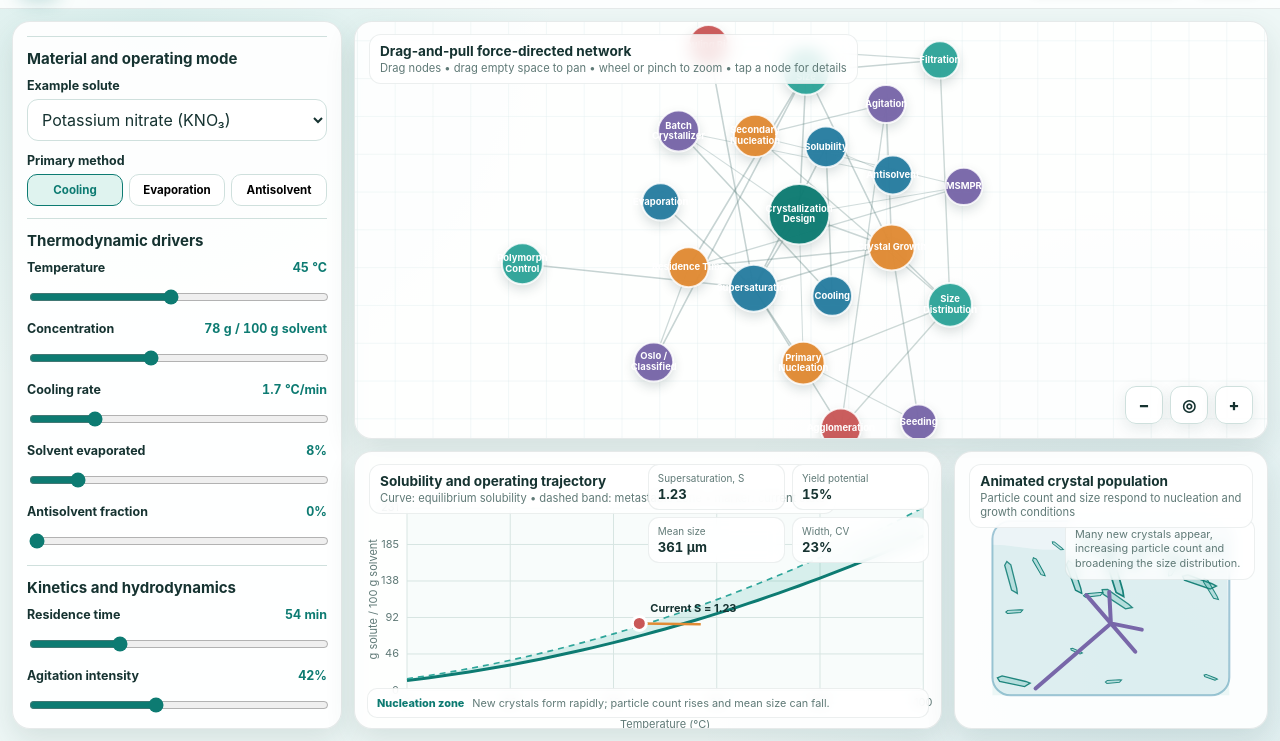
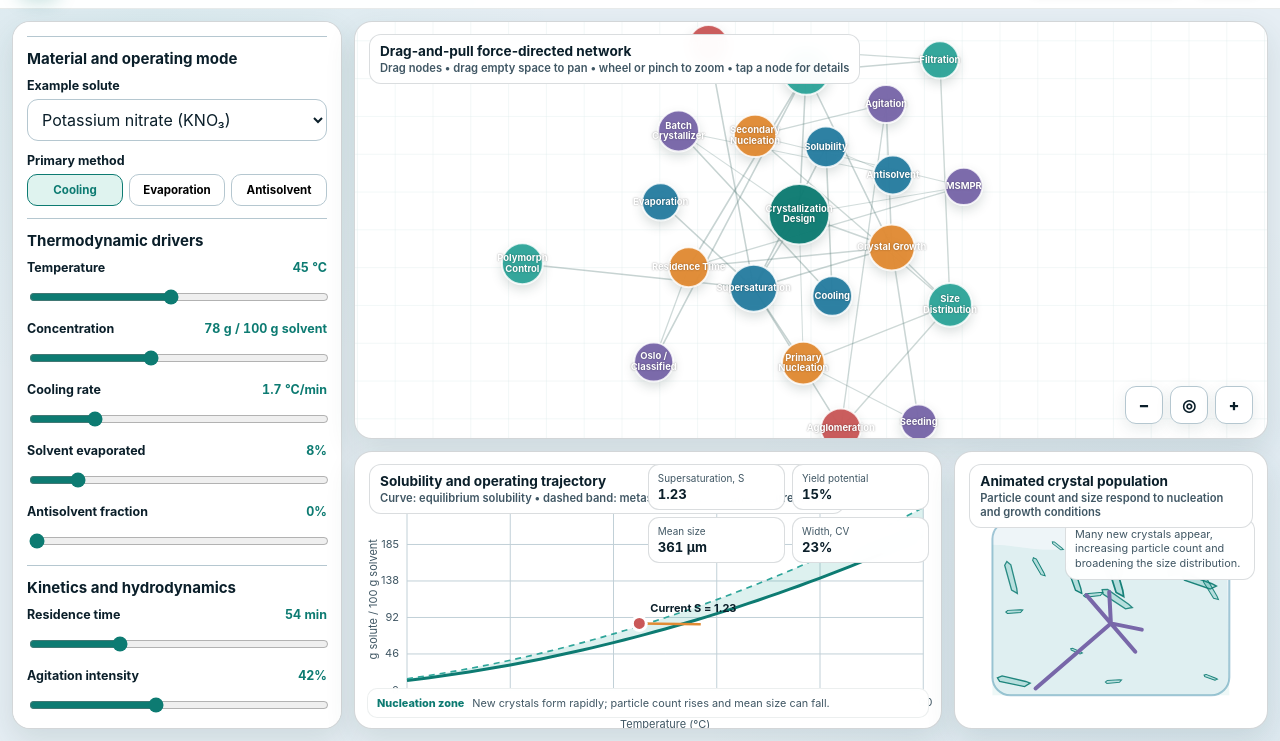
Before and after one commit to iec-acs/xtal, a plain HTML site: page index.html in a window 1280 px wide. Shown: the part 59-800 px from the top of the page. Drawn offline with Linux system fonts and the light colour scheme; animation ran at ten frames a second.

Commit message:
Update index.html

```diff
--- a/index.html
+++ b/index.html
@@ -7,12 +7,12 @@
   <title>Crystallization Design Explorer | ACS I&EC</title>
   <style>
     :root{
-      --bg:#eef7f6;
+      --bg:#e6eef4;
       --panel:#ffffff;
-      --panel-2:#f7fbfa;
-      --ink:#163331;
-      --muted:#607a77;
-      --line:#cfe0dd;
+      --panel-2:#f5f8fa;
+      --ink:#0b1f2a;
+      --muted:#405764;
+      --line:#b5c7d0;
       --accent:#0d7b72;
       --accent-2:#2ea59a;
       --accent-soft:#dff3ef;
@@ -29,8 +29,8 @@
       font-family:Inter,ui-sans-serif,system-ui,-apple-system,BlinkMacSystemFont,"Segoe UI",sans-serif;
       color:var(--ink);
       background:
-        radial-gradient(circle at 12% 8%,rgba(46,165,154,.11),transparent 30%),
-        radial-gradient(circle at 90% 90%,rgba(39,125,161,.09),transparent 34%),
+        radial-gradient(circle at 12% 8%,rgba(46,165,154,.065),transparent 30%),
+        radial-gradient(circle at 90% 90%,rgba(39,125,161,.055),transparent 34%),
         var(--bg);
       overflow:hidden;
     }
@@ -49,7 +49,7 @@
       gap:16px;
       padding:12px 18px;
       border-bottom:1px solid rgba(22,51,49,.10);
-      background:rgba(255,255,255,.82);
+      background:rgba(255,255,255,.97);
       backdrop-filter:blur(12px);
       z-index:20;
     }
@@ -66,7 +66,7 @@
       margin:0;font-size:clamp(1rem,2.1vw,1.35rem);line-height:1.15;
       white-space:nowrap;overflow:hidden;text-overflow:ellipsis;
     }
-    .brand-copy p{margin:3px 0 0;color:var(--muted);font-size:.78rem}
+    .brand-copy p{margin:3px 0 0;color:var(--muted);font-size:.78rem;font-weight:600}
     .top-actions{display:flex;align-items:center;gap:8px}
     .btn{
       border:1px solid var(--line);background:var(--panel);color:var(--ink);
@@ -88,8 +88,8 @@
       min-height:0;
       overflow:auto;
       padding:14px;
-      background:rgba(255,255,255,.92);
-      border:1px solid rgba(22,51,49,.10);
+      background:#ffffff;
+      border:1px solid rgba(11,31,42,.18);
       border-radius:var(--radius);
       box-shadow:var(--shadow);
       scrollbar-width:thin;
@@ -121,9 +121,9 @@
     .segmented button.active{background:var(--accent-soft);border-color:var(--accent);color:var(--accent)}
     .checkline{display:flex;align-items:center;gap:8px;font-size:.78rem}
     .checkline input{accent-color:var(--accent)}
-    .hint{font-size:.72rem;line-height:1.45;color:var(--muted);margin:8px 0 0}
+    .hint{font-size:.72rem;line-height:1.45;color:#405764;font-weight:600;margin:8px 0 0}
     .legend{
-      display:grid;grid-template-columns:1fr 1fr;gap:7px 10px;font-size:.7rem;color:var(--muted)
+      display:grid;grid-template-columns:1fr 1fr;gap:7px 10px;font-size:.7rem;color:#405764;font-weight:600
     }
     .legend span{display:flex;align-items:center;gap:6px}
     .dot{width:9px;height:9px;border-radius:50%;flex:none}
@@ -135,8 +135,8 @@
     }
     .panel{
       position:relative;min-width:0;min-height:0;
-      background:rgba(255,255,255,.90);
-      border:1px solid rgba(22,51,49,.10);
+      background:#ffffff;
+      border:1px solid rgba(11,31,42,.18);
       border-radius:var(--radius);
       box-shadow:var(--shadow);
       overflow:hidden;
@@ -147,11 +147,11 @@
       pointer-events:none;
     }
     .panel-title{
-      background:rgba(255,255,255,.82);backdrop-filter:blur(8px);
-      border:1px solid rgba(22,51,49,.08);border-radius:12px;padding:8px 10px;
+      background:rgba(255,255,255,.97);backdrop-filter:blur(8px);
+      border:1px solid rgba(11,31,42,.15);border-radius:12px;padding:8px 10px;
     }
     .panel-title strong{display:block;font-size:.85rem}
-    .panel-title span{display:block;font-size:.7rem;color:var(--muted);margin-top:2px}
+    .panel-title span{display:block;font-size:.7rem;color:#405764;font-weight:600;margin-top:2px}
     .canvas-wrap{position:absolute;inset:0}
     canvas{display:block;width:100%;height:100%}
     .graph-tools{
@@ -160,12 +160,12 @@
     }
     .icon-btn{
       width:38px;height:38px;border-radius:11px;border:1px solid var(--line);
-      background:rgba(255,255,255,.90);color:var(--ink);font-weight:800;
+      background:#ffffff;color:var(--ink);font-weight:800;
       cursor:pointer;box-shadow:0 5px 15px rgba(29,72,68,.10)
     }
     .node-card{
       position:absolute;z-index:6;left:14px;bottom:14px;width:min(320px,calc(100% - 90px));
-      background:rgba(255,255,255,.94);border:1px solid var(--line);
+      background:#ffffff;border:1px solid var(--line);
       border-radius:14px;padding:11px 12px;box-shadow:0 8px 22px rgba(29,72,68,.12);
       display:none;
     }
@@ -185,22 +185,22 @@
       width:min(310px,48%);
     }
     .metric{
-      background:rgba(255,255,255,.88);backdrop-filter:blur(8px);
-      border:1px solid rgba(22,51,49,.08);border-radius:11px;padding:7px 9px
+      background:rgba(255,255,255,.98);backdrop-filter:blur(8px);
+      border:1px solid rgba(11,31,42,.15);border-radius:11px;padding:7px 9px
     }
     .metric span{display:block;font-size:.62rem;color:var(--muted)}
     .metric strong{display:block;font-size:.82rem;margin-top:2px;font-variant-numeric:tabular-nums}
     .status-line{
       position:absolute;left:12px;right:12px;bottom:10px;z-index:4;
       display:flex;gap:8px;align-items:center;font-size:.68rem;color:var(--muted);
-      background:rgba(255,255,255,.82);backdrop-filter:blur(7px);
+      background:rgba(255,255,255,.97);backdrop-filter:blur(7px);
       border-radius:10px;padding:7px 9px;border:1px solid rgba(22,51,49,.08)
     }
     .status-pill{font-weight:800;color:var(--accent)}
     .help-bubble{
       position:absolute;right:12px;top:66px;max-width:190px;
-      border:1px solid rgba(22,51,49,.08);border-radius:12px;
-      background:rgba(255,255,255,.78);backdrop-filter:blur(6px);
+      border:1px solid rgba(11,31,42,.15);border-radius:12px;
+      background:rgba(255,255,255,.97);backdrop-filter:blur(6px);
       padding:8px 9px;font-size:.68rem;color:var(--muted);line-height:1.35
     }
 
@@ -898,11 +898,13 @@
 
       if(view.scale>.50){
         ctx.fillStyle="#fff";
+        ctx.shadowColor="rgba(0,0,0,.38)";ctx.shadowBlur=2;
         ctx.textAlign="center";ctx.textBaseline="middle";
         ctx.font=`${n.id==="core" ? 700 : 650} ${Math.max(8,Math.min(12,10.5*view.scale))}px Inter, sans-serif`;
         const lines=n.label.split("\\n");
         const lineH=Math.max(10,12*view.scale);
         lines.forEach((line,i)=>ctx.fillText(line,p.x,p.y+(i-(lines.length-1)/2)*lineH));
+        ctx.shadowColor="transparent";
       }
     }
 
@@ -1016,13 +1018,13 @@
     const y=val=>pad.t+ph-(val/maxY)*ph;
 
     // Plot background
-    ctx.fillStyle="rgba(247,251,250,.78)";
+    ctx.fillStyle="rgba(255,255,255,.97)";
     roundedRect(ctx,pad.l,pad.t,pw,ph,10);ctx.fill();
 
     // Grid and axes
     ctx.font="11px Inter, sans-serif";
-    ctx.fillStyle="#607a77";
-    ctx.strokeStyle="#d7e5e2";
+    ctx.fillStyle="#405764";
+    ctx.strokeStyle="#c1d0d7";
     ctx.lineWidth=1;
     for(let i=0;i<=5;i++){
       const yy=pad.t+ph*i/5;
@@ -1035,7 +1037,7 @@
       ctx.beginPath();ctx.moveTo(xx,pad.t);ctx.lineTo(xx,pad.t+ph);ctx.stroke();
       ctx.textAlign="center";ctx.textBaseline="top";ctx.fillText(String(i*20),xx,pad.t+ph+7);
     }
-    ctx.fillStyle="#607a77";
+    ctx.fillStyle="#405764";
     ctx.textAlign="center";ctx.fillText("Temperature (°C)",pad.l+pw/2,h-9);
     ctx.save();ctx.translate(13,pad.t+ph/2);ctx.rotate(-Math.PI/2);ctx.fillText("g solute / 100 g solvent",0,0);ctx.restore();
 
@@ -1080,7 +1082,7 @@
     const cx=x(v.temperature),cy=y(r.effectiveConcentration);
     ctx.beginPath();ctx.arc(cx,cy,7,0,Math.PI*2);ctx.fillStyle="#c95858";ctx.fill();
     ctx.lineWidth=3;ctx.strokeStyle="#fff";ctx.stroke();
-    ctx.font="700 11px Inter, sans-serif";ctx.fillStyle="#163331";
+    ctx.font="700 11px Inter, sans-serif";ctx.fillStyle="#0b1f2a";
     ctx.textAlign=cx>w*.73?"right":"left";ctx.textBaseline="bottom";
     ctx.fillText(`Current S = ${r.S.toFixed(2)}`,cx+(cx>w*.73?-11:11),cy-9);
 
```
